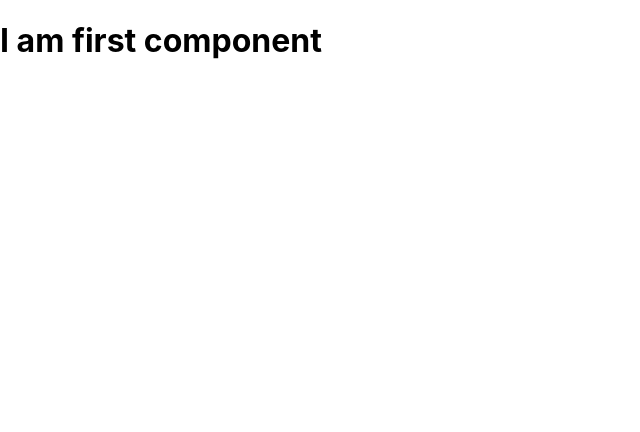
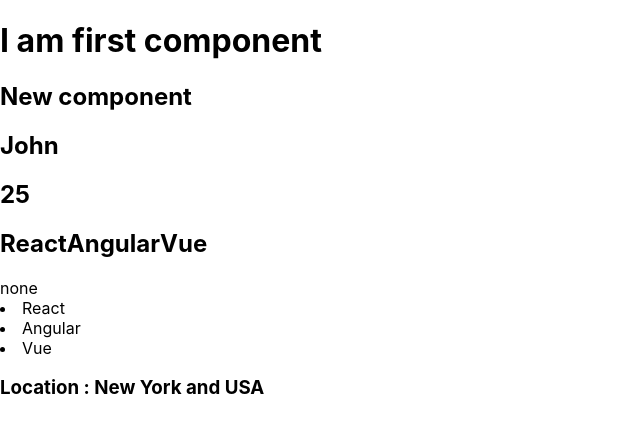
Before and after one commit to palhimalaya/externalTraining-React, a React (Create React App) app: page / in a window 1280 px wide. Shown: the top 432 px of the page, without its empty margins (0-640 px from the left). Built offline with nearby package versions, Linux system fonts and the light colour scheme.

Commit message:
User object destructing

```diff
--- a/src/App.js
+++ b/src/App.js
@@ -3,7 +3,14 @@
 function App() {
   return (
     <div>
-      <First/>
+      <First
+      title={'New component'}
+      name={'John'}
+      age={25}
+      subject={['React', 'Angular', 'Vue']}
+      location={{city:'New York', country:'USA'}}
+      isStudent = {false}
+       />
 
     </div>
   );
--- a/src/components/FirstComponents.js
+++ b/src/components/FirstComponents.js
@@ -1,9 +1,16 @@
 import React from 'react'
 
-const First = () => {
+const First = ({title,name,age,gender,subject,location,isStudent}) => {
   return (
     <div>
         <h1>I am first component</h1>
+        <h2>{title}</h2>
+        <h2>{name}</h2>
+        <h2>{age}</h2>
+        <h2>{subject}</h2>
+        {isStudent===true ?<button type="button">I am first</button>: 'none' }
+        {subject.map(item => <li>{item}</li>)}
+        <h3>Location : {location.city} and {location.country}</h3>
     </div>
   )
 }
```
